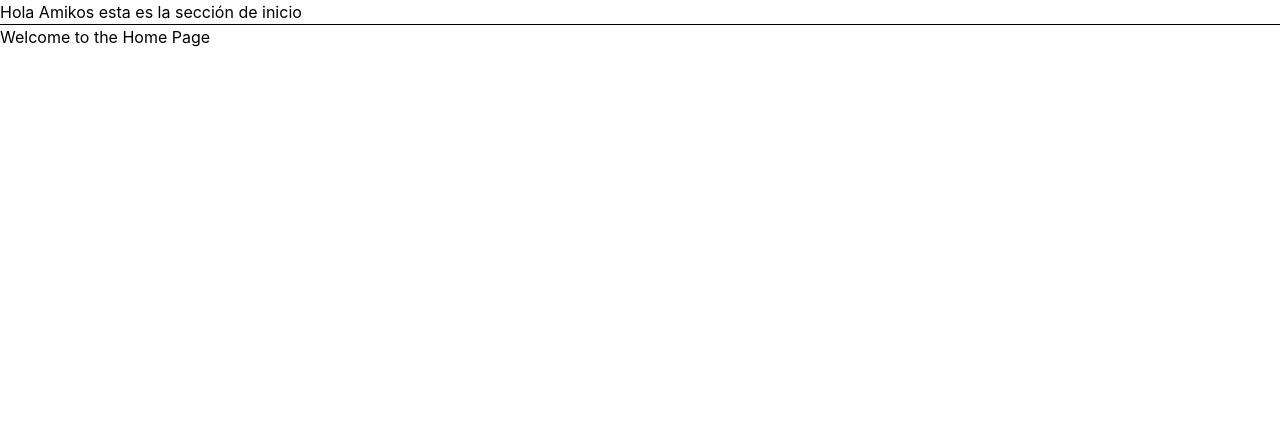
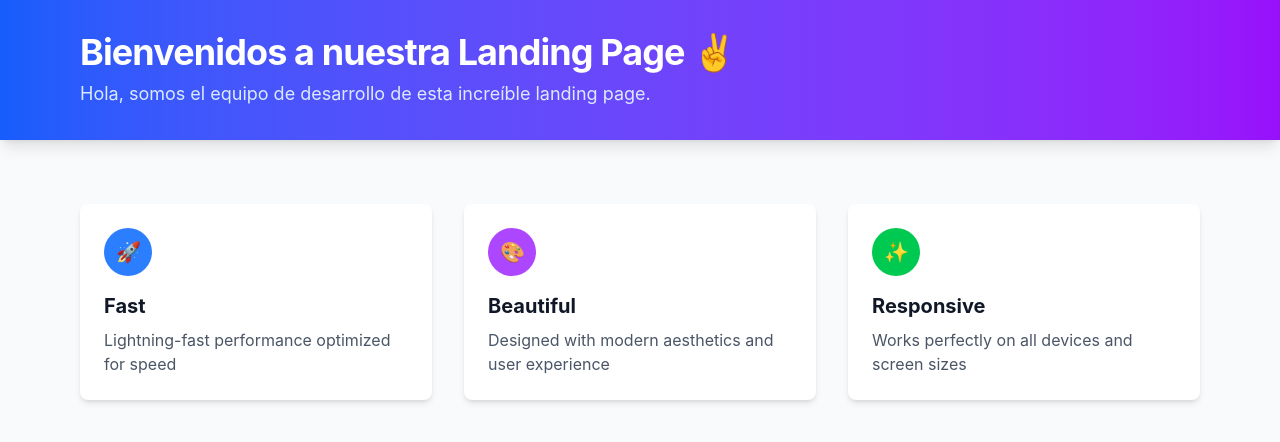
Before and after one commit to Abdiel-Bonilla/landing_page, a React (Vite) app: page / in a window 1280 px wide. Shown: the top 442 px of the page. Built offline with nearby package versions, Linux system fonts and the light colour scheme.

Commit message:
Mejora de estilos en Head

```diff
--- a/src/App.tsx
+++ b/src/App.tsx
@@ -1,12 +1,34 @@
-import { Home } from "./Components/Home";
-import { Head } from "./Components/Head";
+import Head from './Components/Head';
 
 export default function App() {
   return (
-    <div>
+    <div className="min-h-screen bg-gray-50">
       <Head />
-      <hr />
-      <Home />
+      <main className="max-w-6xl mx-auto px-4 py-16">
+        <section className="grid md:grid-cols-3 gap-8">
+          <div className="bg-white rounded-lg shadow-md p-6 hover:shadow-lg transition-shadow">
+            <div className="h-12 w-12 bg-blue-500 rounded-full flex items-center justify-center mb-4">
+              <span className="text-white text-xl">🚀</span>
+            </div>
+            <h2 className="text-xl font-bold text-gray-900 mb-2">Fast</h2>
+            <p className="text-gray-600">Lightning-fast performance optimized for speed</p>
+          </div>
+          <div className="bg-white rounded-lg shadow-md p-6 hover:shadow-lg transition-shadow">
+            <div className="h-12 w-12 bg-purple-500 rounded-full flex items-center justify-center mb-4">
+              <span className="text-white text-xl">🎨</span>
+            </div>
+            <h2 className="text-xl font-bold text-gray-900 mb-2">Beautiful</h2>
+            <p className="text-gray-600">Designed with modern aesthetics and user experience</p>
+          </div>
+          <div className="bg-white rounded-lg shadow-md p-6 hover:shadow-lg transition-shadow">
+            <div className="h-12 w-12 bg-green-500 rounded-full flex items-center justify-center mb-4">
+              <span className="text-white text-xl">✨</span>
+            </div>
+            <h2 className="text-xl font-bold text-gray-900 mb-2">Responsive</h2>
+            <p className="text-gray-600">Works perfectly on all devices and screen sizes</p>
+          </div>
+        </section>
+      </main>
     </div>
-  );
+  )
 }
--- a/src/Components/Head.tsx
+++ b/src/Components/Head.tsx
@@ -1,5 +1,17 @@
-export function Head() {
-    return (
-        <h1>Hola Amikos esta es la sección de inicio</h1>
-    );
+
+
+export default function Head() {
+  return (
+    <header className="w-full bg-gradient-to-r from-blue-600 to-purple-600 py-8 shadow-lg">
+      <div className="max-w-6xl mx-auto px-4">
+        <h1 className="text-4xl font-bold text-white tracking-tight">
+          Bienvenidos a nuestra Landing Page
+           ✌️
+        </h1>
+        <p className="text-blue-100 mt-2 text-lg">
+          Hola, somos el equipo de desarrollo de esta increíble landing page.
+        </p>
+      </div>
+    </header>
+  )
 }
```
